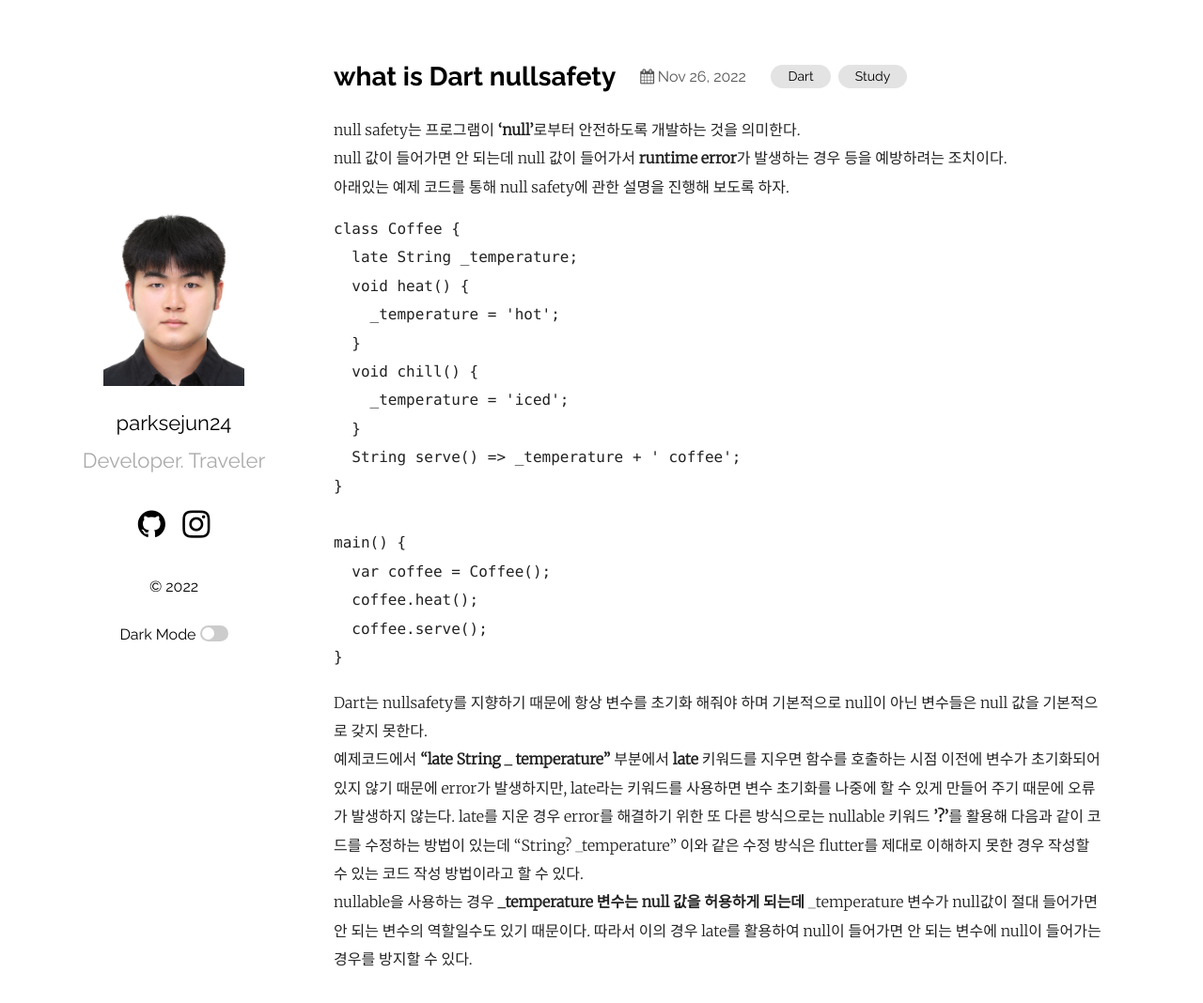
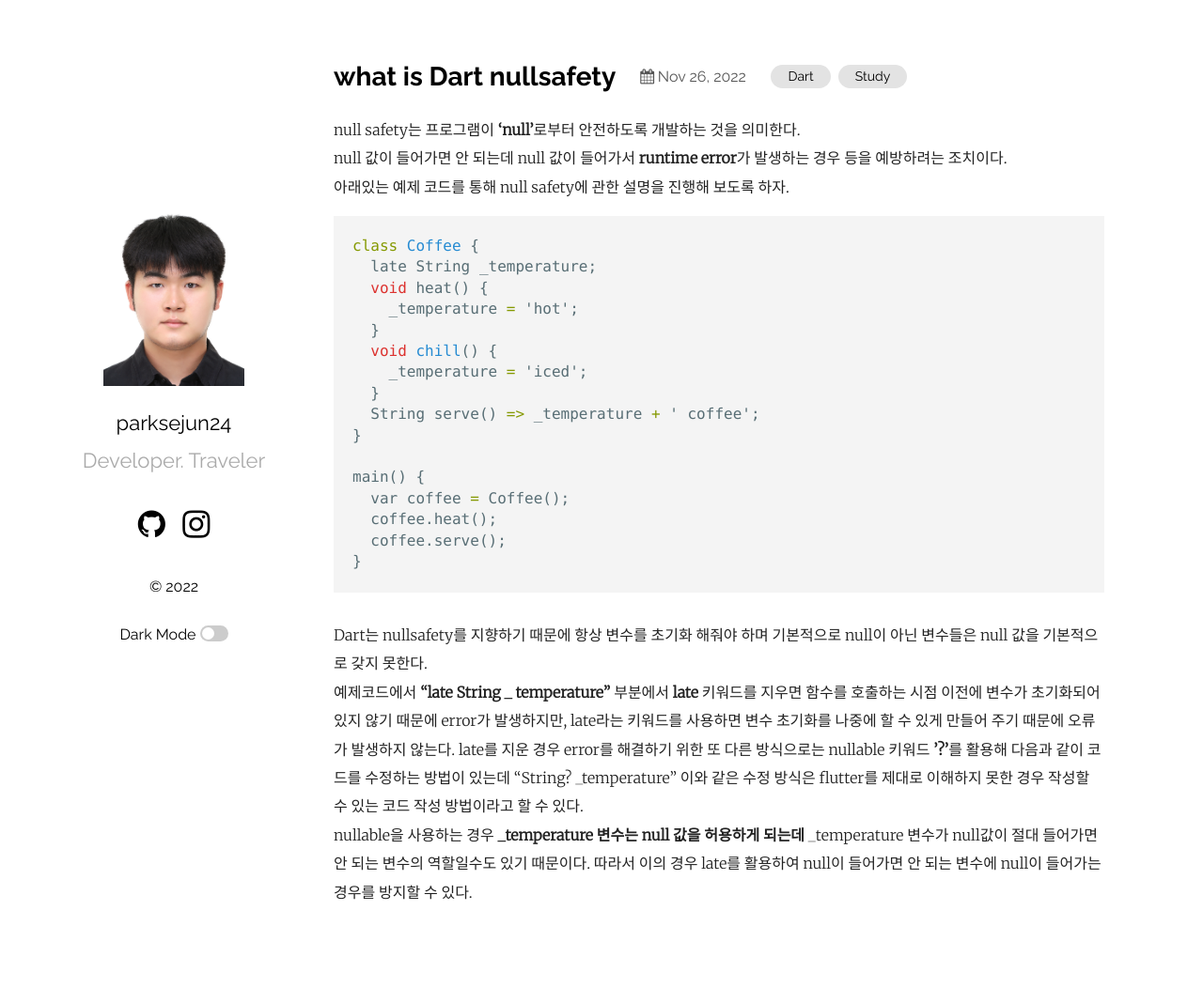
Before and after one commit to parksejun24/parksejun24.github.io, a Jekyll site: the page built from _posts/2022-11-28-what_is_flutter_nullsafety.markdown, in a window 1280 px wide and 1082 px high. Shown: the top 1068 px of the window at 94% size. Built offline with Jekyll 4.4.1, drawn with Linux system fonts in a browser that asks for light colours; part of the change alters nothing that is shown.

Commit message:
change post layout

````diff
--- /dev/null
+++ b/_includes/google-analytics.html
@@ -0,0 +1,9 @@
+<!-- Google tag (gtag.js) -->
+<script async src="https://www.googletagmanager.com/gtag/js?id=G-GZ7Q2K4RS5"></script>
+<script>
+  window.dataLayer = window.dataLayer || [];
+  function gtag(){dataLayer.push(arguments);}
+  gtag('js', new Date());
+
+  gtag('config', 'G-GZ7Q2K4RS5');
+</script>
--- a/_includes/head.html
+++ b/_includes/head.html
@@ -3,6 +3,7 @@
 <meta http-equiv="X-UA-Compatible" content="ie=edge">
 <link href="https://fonts.googleapis.com/css?family=Merriweather:300|Raleway:400,700" rel="stylesheet">
 <link rel="stylesheet" href="{{ "/assets/css/style.css" | relative_url }}">
+{% include google-analytics.html %}
 <title>{{ page.title | default: site.title }}</title>
 {% seo %}
 {% if site.plainwhite.dark_mode %}
--- a/_posts/2022-11-28-what_is_flutter_nullsafety.markdown
+++ b/_posts/2022-11-28-what_is_flutter_nullsafety.markdown
@@ -8,7 +8,7 @@ null safety는 프로그램이 **'null'**로부터 안전하도록 개발하는
 null 값이 들어가면 안 되는데 null 값이 들어가서 **runtime error**가 발생하는 경우 등을 예방하려는 조치이다. <br>
 아래있는 예제 코드를 통해 null safety에 관한 설명을 진행해 보도록 하자. <br>
 
-```Dart
+```c++
 class Coffee {
   late String _temperature;
   void heat() {
@@ -26,8 +26,7 @@ main() {
   coffee.serve();
 }
 ```
-
-
+<br>
 Dart는 nullsafety를 지향하기 때문에 항상 변수를 초기화 해줘야 하며 기본적으로 null이 아닌 변수들은 null 값을 기본적으로 갖지 못한다. <br>
 예제코드에서 **"late String _ temperature"** 부분에서 **late** 키워드를 지우면 함수를 호출하는 시점 이전에 변수가 초기화되어있지 않기 때문에 error가 발생하지만, late라는 키워드를 사용하면 변수 초기화를 나중에 할 수 있게 만들어 주기 때문에 오류가 발생하지 않는다.
 late를 지운 경우 error를 해결하기 위한 또 다른 방식으로는 nullable 키워드 **'?'**를 활용해 다음과 같이 코드를 수정하는 방법이 있는데 "String? _temperature" 이와 같은 수정 방식은 flutter를 제대로 이해하지 못한 경우 작성할 수 있는 코드 작성 방법이라고 할 수 있다.
````
